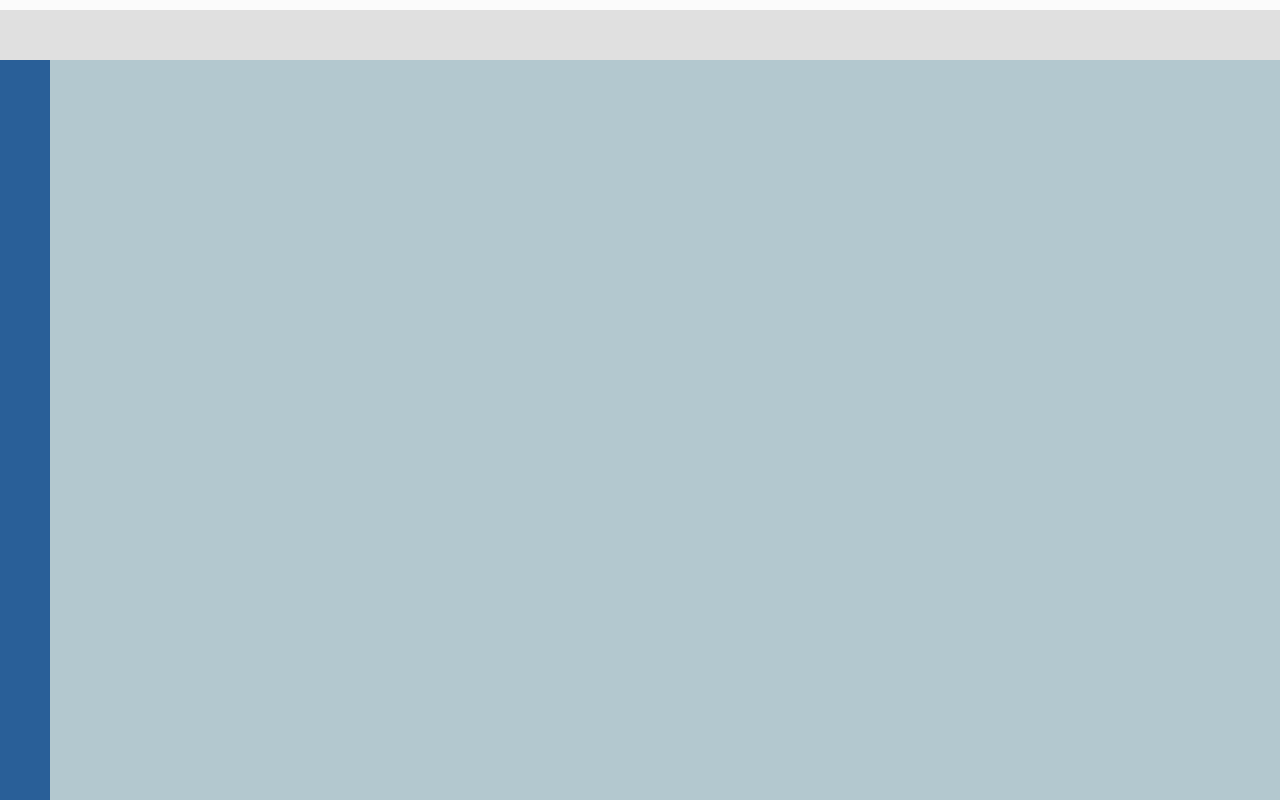
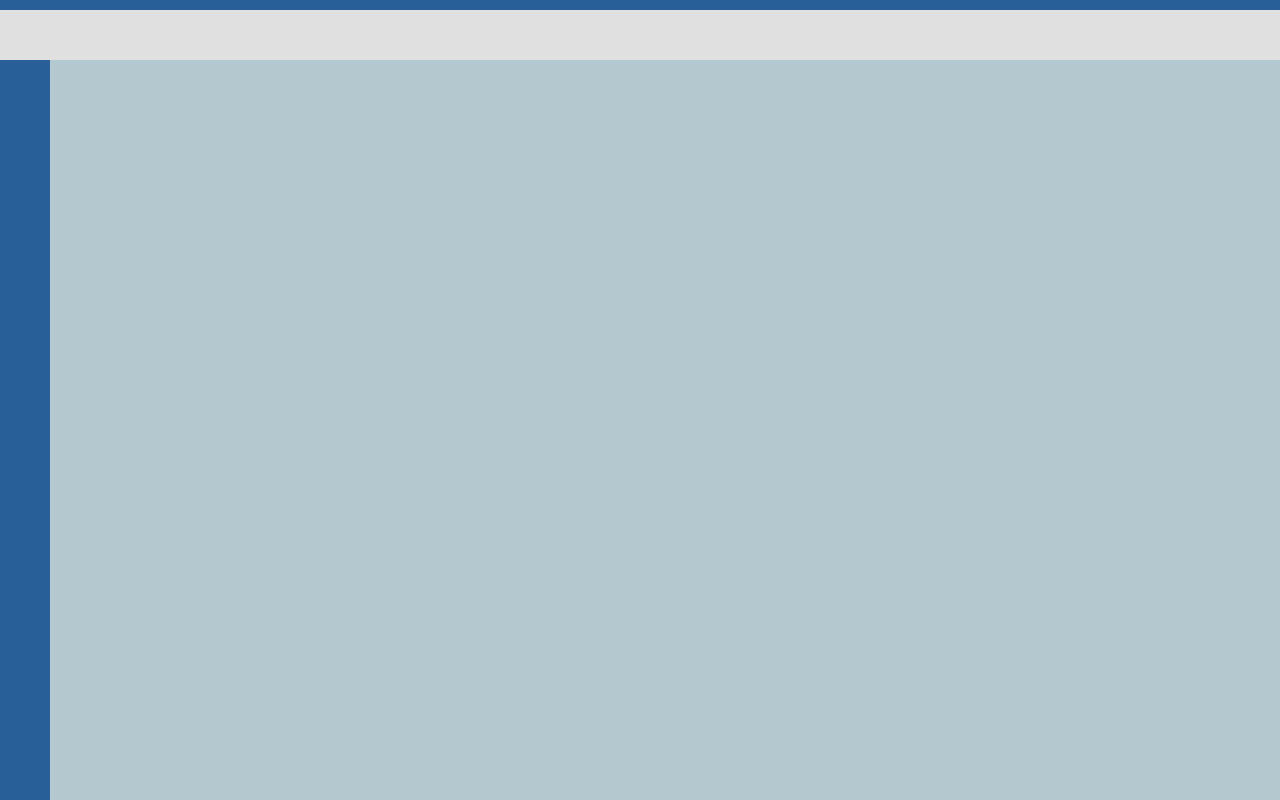
Before and after one commit to D3VAL3X/ALEX-S-SECURITY-DASHBOARD, a website: page dashboard.html in a window 1280 px wide. Drawn offline with Linux system fonts and the light colour scheme.

Commit message:
Update dashboard.html

```diff
--- a/dashboard.html
+++ b/dashboard.html
@@ -15,7 +15,7 @@
     .top-bar {
       width: 100%;
       height: 60px;
-      background-color: #FBFBFB; /* slightly darker white */
+      background-color: #295F98; /* slightly darker white */
       border-bottom: 50px solid #e0e0e0;
       box-sizing: border-box;
     }
```
